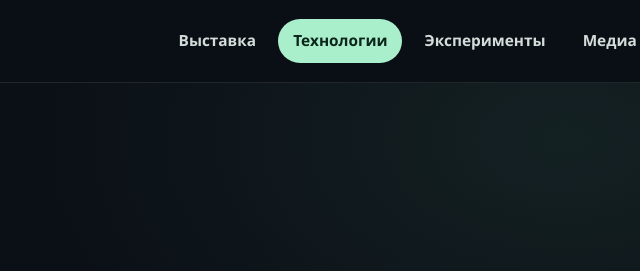
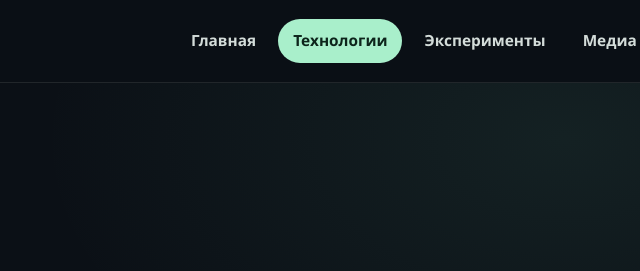
Before and after one commit to artemshlyakov/generativeAI, a plain HTML site: page technology.html in a window 1280 px wide. Shown: the top 271 px of the page, 477-1117 px from the left. Drawn offline with Linux system fonts and the light colour scheme.

Commit message:
Rename exhibition navigation to home

```diff
--- a/technology.html
+++ b/technology.html
@@ -13,7 +13,7 @@
 </head>
 <body data-page="technology">
 <a class="skip" href="#main">К содержимому</a><header class="site-header" id="site-header"><div class="header-inner">
-<a class="brand" href="index.html" aria-label="GENESIS AI — главная"><img src="assets/brand/genesis-mark.svg" alt="" width="38" height="38"><span class="brand-name">GENESIS <b>AI</b><small>Лаборатория нового</small></span></a><nav id="primary-nav" class="primary-nav" aria-label="Основная навигация"><a href="index.html">Выставка</a><a href="technology.html" aria-current="page">Технологии</a><a href="experiment.html">Эксперименты</a><a href="gallery.html">Медиа</a><a href="survey.html">Анкета</a></nav><button class="menu-toggle" id="menu-toggle" type="button" aria-controls="primary-nav" aria-expanded="false" aria-label="Открыть меню"><span></span><span></span><span></span></button>
+<a class="brand" href="index.html" aria-label="GENESIS AI — главная"><img src="assets/brand/genesis-mark.svg" alt="" width="38" height="38"><span class="brand-name">GENESIS <b>AI</b><small>Лаборатория нового</small></span></a><nav id="primary-nav" class="primary-nav" aria-label="Основная навигация"><a href="index.html">Главная</a><a href="technology.html" aria-current="page">Технологии</a><a href="experiment.html">Эксперименты</a><a href="gallery.html">Медиа</a><a href="survey.html">Анкета</a></nav><button class="menu-toggle" id="menu-toggle" type="button" aria-controls="primary-nav" aria-expanded="false" aria-label="Открыть меню"><span></span><span></span><span></span></button>
 </div></header><main id="main"><section class="page-lead reveal"><p class="eyebrow">02 / ТЕХНОЛОГИИ</p>
 <h1>От данных<br><em>к новому.</em>
 </h1>
@@ -91,7 +91,7 @@
 </table></div></section><section class="section statement reveal"><p class="eyebrow">04 / ГРАНИЦЫ</p>
 <h2>Проверять данные. Уважать права.<br><em>Не скрывать происхождение.</em>
 </h2>
-<p>Не отправляйте в публичный генератор конфиденциальные сведения без разрешения. Проверяйте условия использования сервиса и указывайте происхождение материалов: на этой выставке оно подписано для каждого изображения и видео.</p></section><nav class="chapter-nav section" aria-label="Маршрут выставки"><p class="eyebrow">ПРОДОЛЖИТЬ МАРШРУТ</p><div class="chapter-nav__grid"><a class="chapter-nav__card" href="index.html"><span class="chapter-nav__direction">← Предыдущая глава</span><strong>Выставка</strong><span class="chapter-nav__summary">Знакомство с темой и маршрутом</span></a><a class="chapter-nav__card chapter-nav__card--next" href="experiment.html"><span class="chapter-nav__direction">Следующая глава →</span><strong>Эксперименты</strong><span class="chapter-nav__summary">Проверка идей на реальных изображениях</span></a></div><ol class="journey-progress"><li><a href="index.html"><span>01</span><span>Выставка</span></a></li><li><a href="technology.html" aria-current="step"><span>02</span><span>Технологии</span></a></li><li><a href="experiment.html"><span>03</span><span>Эксперименты</span></a></li><li><a href="gallery.html"><span>04</span><span>Медиа</span></a></li><li><a href="survey.html"><span>05</span><span>Анкета</span></a></li></ol></nav></main><footer class="site-footer"><div class="footer-inner">
+<p>Не отправляйте в публичный генератор конфиденциальные сведения без разрешения. Проверяйте условия использования сервиса и указывайте происхождение материалов: на этой выставке оно подписано для каждого изображения и видео.</p></section><nav class="chapter-nav section" aria-label="Маршрут выставки"><p class="eyebrow">ПРОДОЛЖИТЬ МАРШРУТ</p><div class="chapter-nav__grid"><a class="chapter-nav__card" href="index.html"><span class="chapter-nav__direction">← Предыдущая глава</span><strong>Главная</strong><span class="chapter-nav__summary">Знакомство с темой и маршрутом</span></a><a class="chapter-nav__card chapter-nav__card--next" href="experiment.html"><span class="chapter-nav__direction">Следующая глава →</span><strong>Эксперименты</strong><span class="chapter-nav__summary">Проверка идей на реальных изображениях</span></a></div><ol class="journey-progress"><li><a href="index.html"><span>01</span><span>Главная</span></a></li><li><a href="technology.html" aria-current="step"><span>02</span><span>Технологии</span></a></li><li><a href="experiment.html"><span>03</span><span>Эксперименты</span></a></li><li><a href="gallery.html"><span>04</span><span>Медиа</span></a></li><li><a href="survey.html"><span>05</span><span>Анкета</span></a></li></ol></nav></main><footer class="site-footer"><div class="footer-inner">
 <a class="brand" href="index.html" aria-label="GENESIS AI — главная"><img src="assets/brand/genesis-mark.svg" alt="" width="34" height="34"><span class="brand-name">GENESIS <b>AI</b></span></a><p>Учебная цифровая выставка<br>«Искусственный интеллект: генеративные технологии»</p>
 <a class="footer-link" href="gallery.html">Паспорт материалов <span aria-hidden="true">→</span></a>
 </div></footer>
```
